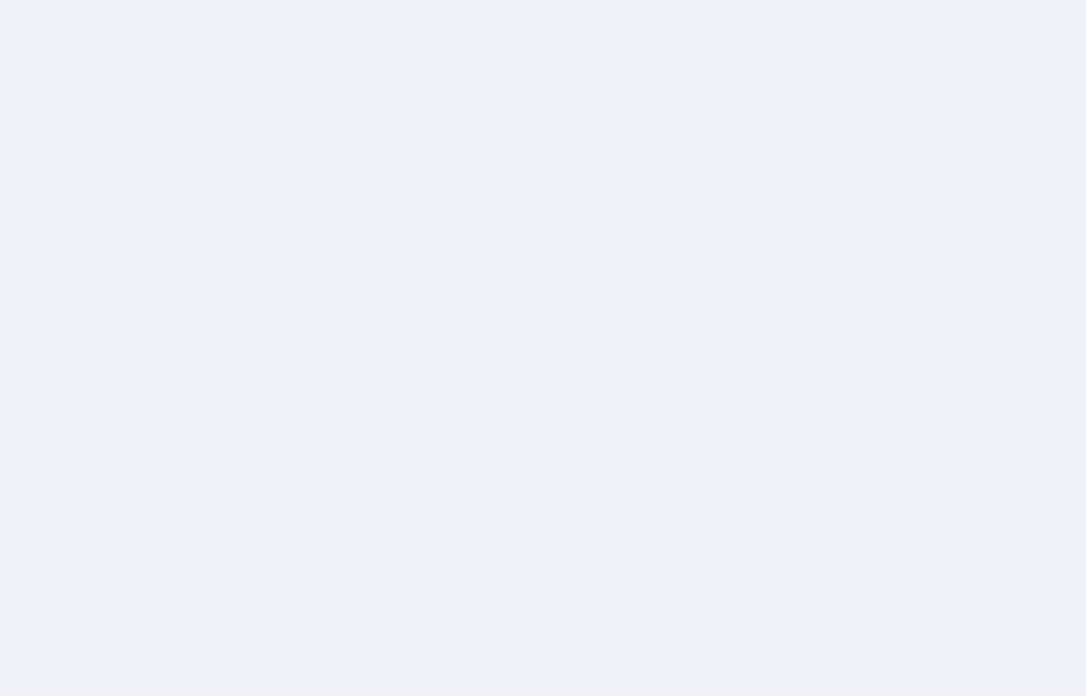
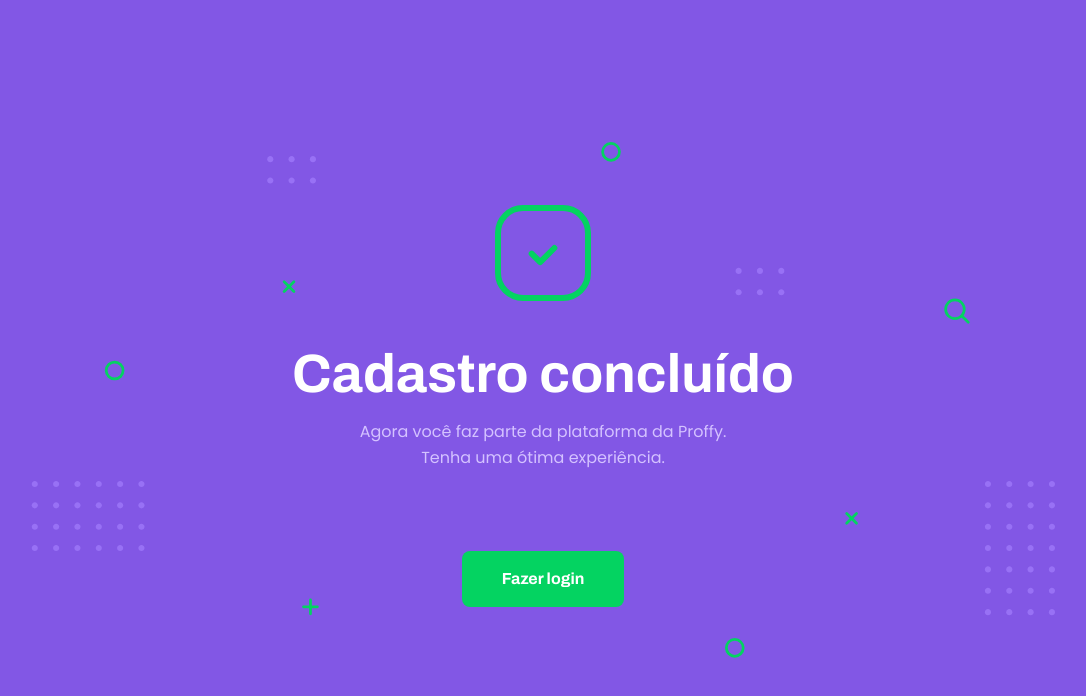
Before and after one commit to MrRioja/Proffy, a React (Create React App) app in the folder web/: page /registered in a window 1280 px wide. Shown: the top 696 px of the page, without its empty margins (97-1183 px from the left). Built offline with nearby package versions, Linux system fonts and the light colour scheme.

Commit message:
:alien: Estilizando a página de cadastro concluído

```diff
--- /dev/null
+++ b/web/src/Pages/Register/Registered/index.tsx
@@ -0,0 +1,27 @@
+import React from "react";
+
+import "./styles.css";
+import bg from "../../../assets/images/success-background.svg";
+import success from "../../../assets/images/icons/success-check-icon.svg";
+import { Link } from "react-router-dom";
+
+function Registered() {
+  return (
+    <div className="container-registered">
+      <img src={bg} alt="Background" />
+
+      <div>
+        <img src={success} alt="Success" />
+        <h1>Cadastro concluído</h1>
+        <p>
+          Agora você faz parte da plataforma da Proffy. Tenha uma ótima
+          experiência.
+        </p>
+      </div>
+
+      <Link to="/">Fazer login</Link>
+    </div>
+  );
+}
+
+export default Registered;
--- /dev/null
+++ b/web/src/Pages/Register/Registered/styles.css
@@ -0,0 +1,77 @@
+.container-registered {
+  background-color: var(--color-primary);
+  height: 100vh;
+  width: 100vw;
+  display: flex;
+  justify-content: center;
+  align-items: center;
+  flex-direction: column;
+}
+
+.container-registered img {
+  width: 80%;
+  height: 80%;
+  position: absolute;
+}
+
+.container-registered div {
+  display: flex;
+  flex-direction: column;
+  align-items: center;
+  justify-content: center;
+}
+
+.container-registered div img {
+  width: 120px;
+  height: 120px;
+  position: relative;
+  margin-bottom: 40px;
+}
+
+.container-registered div h1 {
+  width: 505px;
+  height: 42px;
+  font-family: Archivo;
+  font-style: normal;
+  font-weight: bold;
+  font-size: 54px;
+  line-height: 42px;
+  text-align: center;
+  color: var(--color-title-in-primary);
+  position: relative;
+  margin-bottom: 24px;
+}
+
+.container-registered div p {
+  width: 367px;
+  height: 52px;
+  font-family: Poppins;
+  font-style: normal;
+  font-weight: normal;
+  font-size: 16px;
+  line-height: 26px;
+  text-align: center;
+  position: relative;
+  margin-bottom: 80px;
+  color: var(--color-text-in-primary);
+}
+
+.container-registered a {
+  width: 162px;
+  height: 56px;
+  font-family: Archivo;
+  font-style: normal;
+  font-weight: 600;
+  font-size: 16px;
+  line-height: 26px;
+  border-radius: 8px;
+  cursor: pointer;
+  position: relative;
+  justify-content: center;
+  align-items: center;
+  display: flex;
+  text-decoration: none;
+  border: 0;
+  color: var(--color-title-in-primary);
+  background-color: var(--color-secundary);
+}
--- a/web/src/routes.tsx
+++ b/web/src/routes.tsx
@@ -6,12 +6,14 @@ import TeacherList from "./Pages/TeacherList";
 import TeacherForm from "./Pages/TeacherForm";
 import Login from "./Pages/Login";
 import Register from "./Pages/Register";
+import Registered from "./Pages/Register/Registered";
 
 function Routes() {
   return (
     <BrowserRouter>
       <Route exact path="/" component={Login} />
       <Route path="/register" component={Register} />
+      <Route path="/registered" component={Registered} />
       <Route path="/landing" component={Landing} />
       <Route path="/study" component={TeacherList} />
       <Route path="/give-classes" component={TeacherForm} />
```
